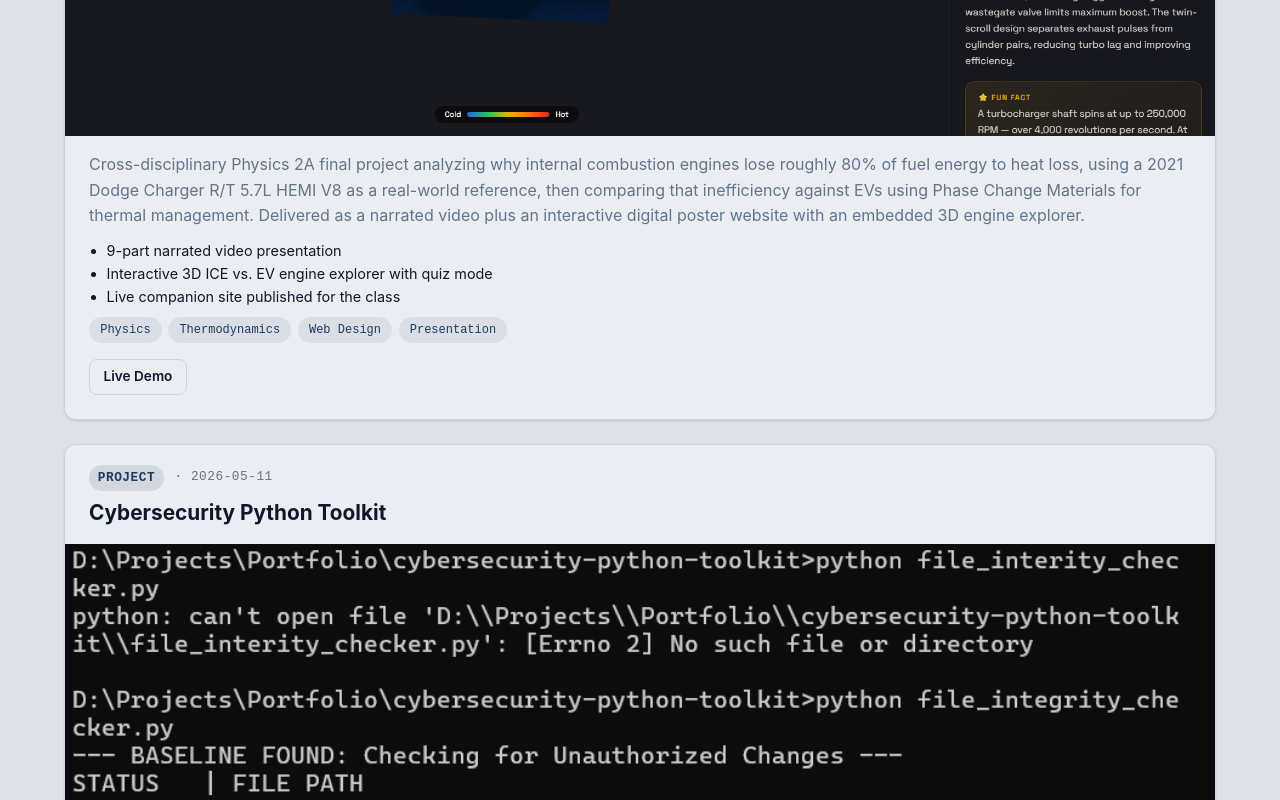
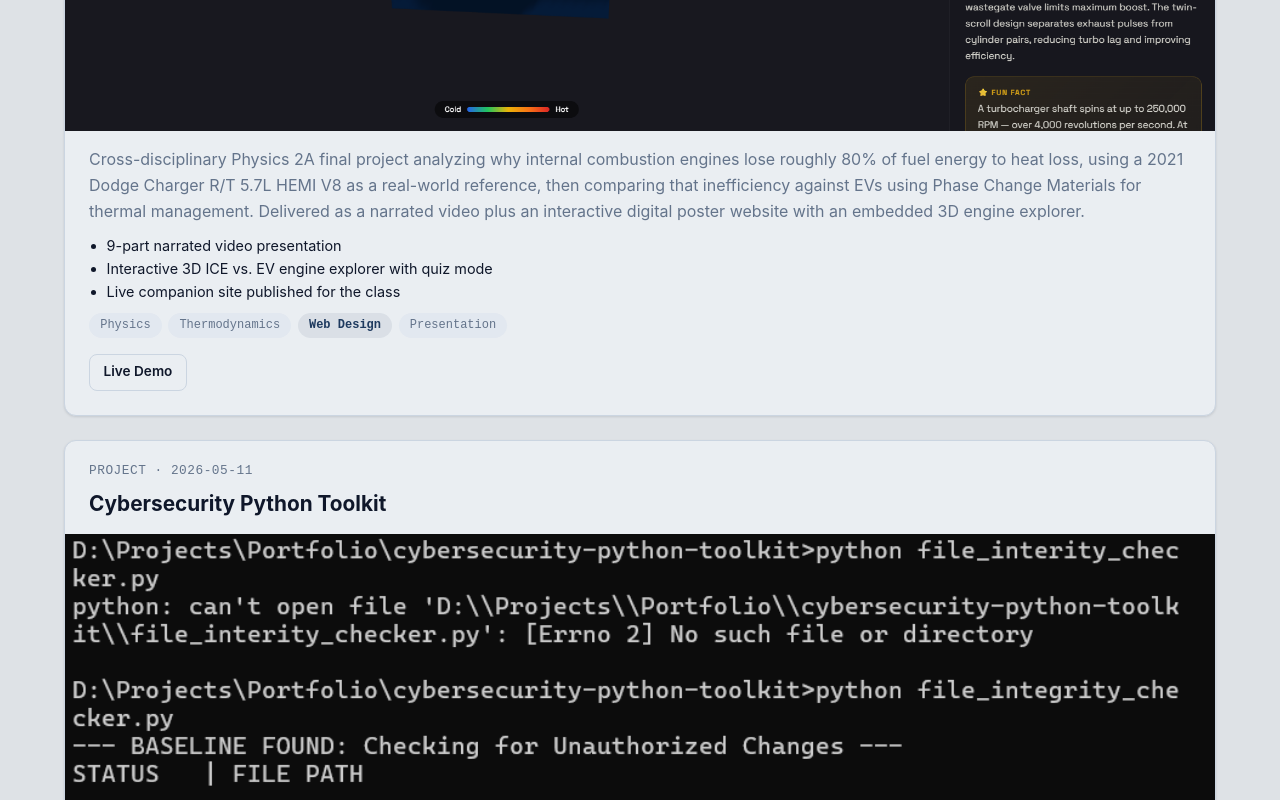
Before and after one commit to jaredlomeli-sjsu/jared-lomeli-portfolio, a website: page index.html in a window 1280 px wide. Shown: the part 1020-1820 px from the top of the page. Drawn offline with Linux system fonts and the light colour scheme.

Commit message:
Revert category-label coloring, color only recurring tags instead
Jared's "color the bubble words" request was about the skill/tech tag
pills at the bottom of each card, not the category labels. Reverts the
meta line to plain text (removes .category-label and the now-unused
--category-project/--category-credential tokens).

Colors only tags that appear on 2+ cards (computed at render time via
computeCommonTags): Security+, Python, Security, Web Design. All other
tags stay a neutral gray pill instead of every tag sharing the same
accent-glow style.

```diff
--- a/app.js
+++ b/app.js
@@ -19,16 +19,27 @@ function escapeHtml(str) {
 
 // --- HighlightGrid ---
 
+function computeCommonTags(highlights) {
+  const counts = {};
+  highlights.forEach((item) => {
+    (item.tags || []).forEach((tag) => {
+      counts[tag] = (counts[tag] || 0) + 1;
+    });
+  });
+  return new Set(Object.keys(counts).filter((tag) => counts[tag] >= 2));
+}
+
 function renderHighlightGrid() {
   const container = document.getElementById("highlight-grid");
+  const commonTags = computeCommonTags(appState.highlights);
   const fragment = document.createDocumentFragment();
   appState.highlights.forEach((item) =>
-    fragment.appendChild(buildHighlightCard(item)),
+    fragment.appendChild(buildHighlightCard(item, commonTags)),
   );
   container.replaceChildren(fragment);
 }
 
-function buildHighlightCard(item) {
+function buildHighlightCard(item, commonTags) {
   const card = document.createElement("article");
   card.className = "highlight-card";
 
@@ -41,18 +52,13 @@ function buildHighlightCard(item) {
     card.appendChild(star);
   }
 
-  const metaRest = [item.date, item.course].filter(Boolean).join(" · ");
-  const categorySlug = (item.category || "")
-    .toLowerCase()
-    .replace(/[^a-z0-9]+/g, "-");
+  const metaLine = [item.category, item.date, item.course]
+    .filter(Boolean)
+    .join(" · ");
   const header = document.createElement("div");
   header.className = "highlight-card-header";
   header.innerHTML = `
-    <p class="highlight-card-meta">${
-      item.category
-        ? `<span class="category-label category-label--${categorySlug}">${escapeHtml(item.category)}</span>`
-        : ""
-    }${item.category && metaRest ? " · " : ""}${escapeHtml(metaRest)}</p>
+    <p class="highlight-card-meta">${escapeHtml(metaLine)}</p>
     <h3 class="highlight-card-title">${escapeHtml(item.title)}</h3>
   `;
   card.appendChild(header);
@@ -106,7 +112,7 @@ function buildHighlightCard(item) {
     tagsEl.className = "highlight-card-tags";
     item.tags.forEach((tag) => {
       const span = document.createElement("span");
-      span.className = "tag";
+      span.className = "tag" + (commonTags.has(tag) ? " tag--common" : "");
       span.textContent = tag;
       tagsEl.appendChild(span);
     });
--- a/style.css
+++ b/style.css
@@ -9,8 +9,6 @@
   --accent-color: #1e3a5f;
   --accent-color-hover: #16304a;
   --accent-glow: rgba(30, 58, 95, 0.08);
-  --category-project: #1e3a5f;
-  --category-credential: #b45309;
   --border-color: #cbd5e1;
   --shadow-card:
     0 1px 3px rgba(15, 23, 42, 0.08), 0 1px 2px rgba(15, 23, 42, 0.04);
@@ -213,24 +211,6 @@ a {
   margin: 0;
 }
 
-.category-label {
-  display: inline-block;
-  font-weight: 700;
-  padding: 0.15rem 0.55rem;
-  border-radius: 999px;
-  margin-right: 0.15rem;
-}
-
-.category-label--project {
-  color: var(--category-project);
-  background: rgba(30, 58, 95, 0.12);
-}
-
-.category-label--credential {
-  color: var(--category-credential);
-  background: rgba(180, 83, 9, 0.12);
-}
-
 .highlight-card-title {
   margin: 0;
   font-size: 1.3rem;
@@ -255,12 +235,18 @@ a {
 }
 
 .tag {
-  background: var(--accent-glow);
-  color: var(--accent-color);
+  background: var(--bg-surface-hover);
+  color: var(--text-muted);
   border-radius: 999px;
   padding: 0.2rem 0.7rem;
   font-size: 0.75rem;
   font-family: var(--font-mono);
+}
+
+.tag--common {
+  background: var(--accent-glow);
+  color: var(--accent-color);
+  font-weight: 600;
 }
 
 .highlight-card-links {
```
